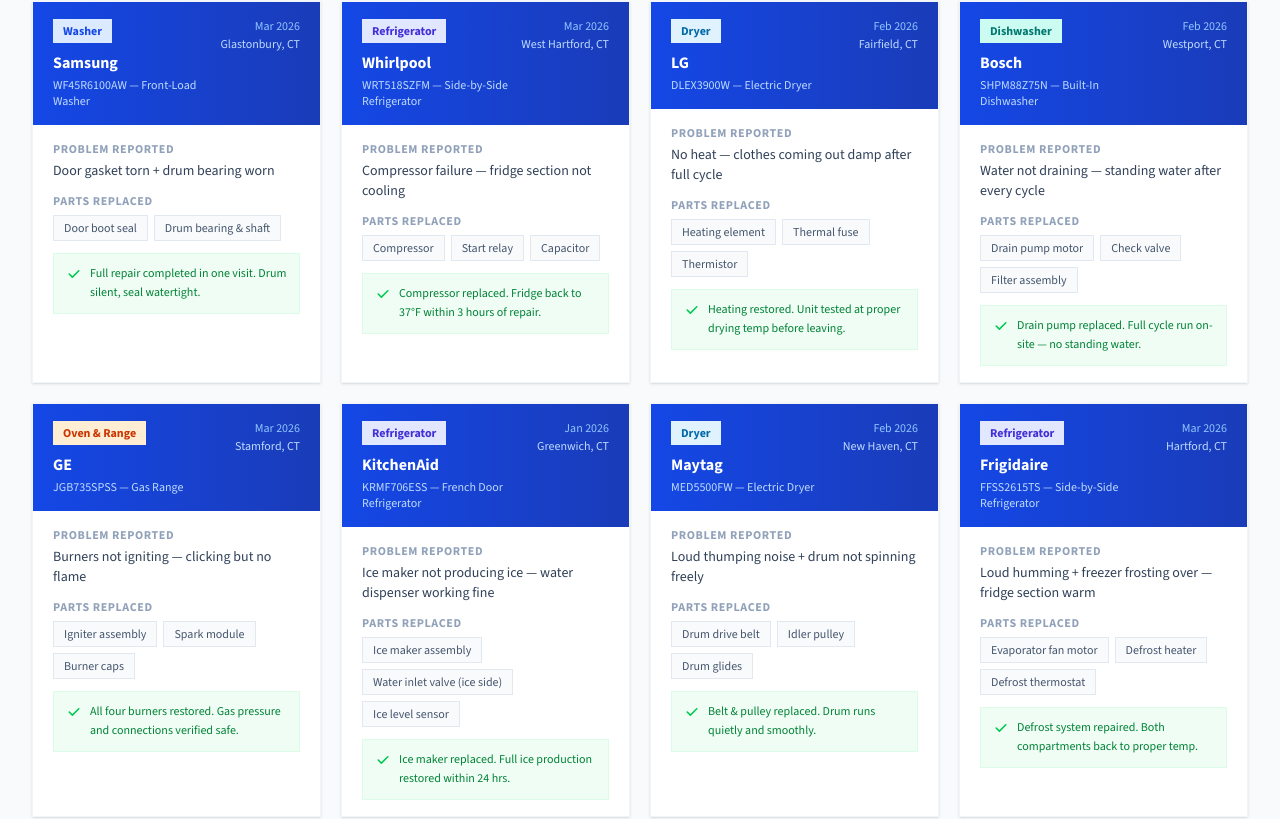
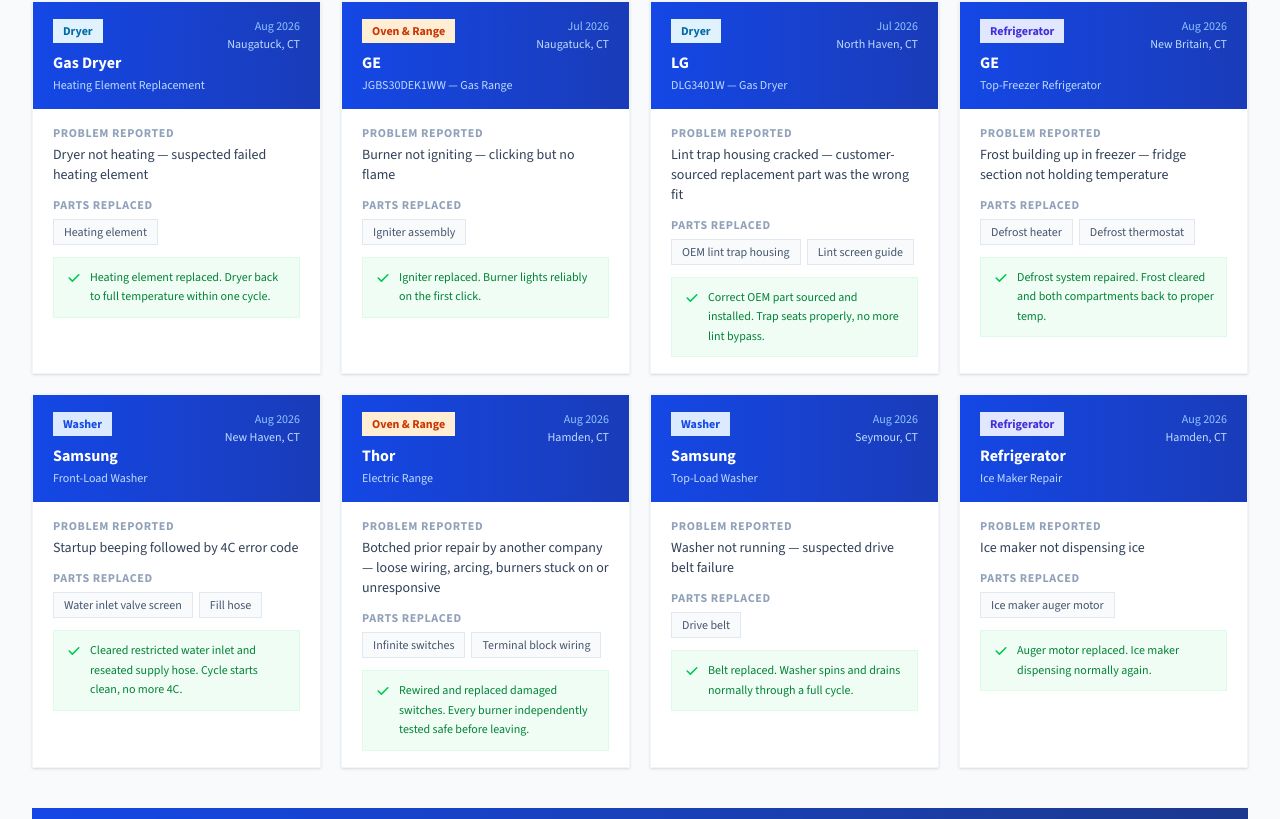
Before and after one commit to elmir-mammadli/my-appliance-repair, a Next.js app: page / in a window 1280 px wide. Shown: the part 7341-8160 px from the top of the page. Built offline with nearby package versions, Linux system fonts and the light colour scheme.

Commit message:
feat: update recent repairs data with new entries and modify confirmation message

```diff
--- a/src/app/api/book/route.ts
+++ b/src/app/api/book/route.ts
@@ -185,7 +185,7 @@
  </td></tr>
 
  <tr><td style="background:#ffb81c;padding:14px 32px;">
- <p style="margin:0;color:#112654;font-size:14px;font-weight:700;">Hi ${data.name} — your booking request is confirmed. We&apos;ll call you within 30 minutes.</p>
+ <p style="margin:0;color:#112654;font-size:14px;font-weight:700;">Hi ${data.name}, your booking request is confirmed. We&apos;ll call you within 30 minutes.</p>
  </td></tr>
 
  <tr><td style="background:#ffffff;padding:28px 32px;">
--- a/src/components/RecentRepairs.tsx
+++ b/src/components/RecentRepairs.tsx
@@ -5,90 +5,90 @@
 
 const repairs = [
   {
+    brand: 'Gas Dryer',
+    model: 'Heating Element Replacement',
+    issue: 'Dryer not heating — suspected failed heating element',
+    parts: ['Heating element'],
+    outcome: 'Heating element replaced. Dryer back to full temperature within one cycle.',
+    location: 'Naugatuck, CT',
+    date: 'Aug 2026',
+    category: 'Dryer',
+    color: 'sky',
+  },
+  {
+    brand: 'GE',
+    model: 'JGBS30DEK1WW — Gas Range',
+    issue: 'Burner not igniting — clicking but no flame',
+    parts: ['Igniter assembly'],
+    outcome: 'Igniter replaced. Burner lights reliably on the first click.',
+    location: 'Naugatuck, CT',
+    date: 'Jul 2026',
+    category: 'Oven & Range',
+    color: 'orange',
+  },
+  {
+    brand: 'LG',
+    model: 'DLG3401W — Gas Dryer',
+    issue: 'Lint trap housing cracked — customer-sourced replacement part was the wrong fit',
+    parts: ['OEM lint trap housing', 'Lint screen guide'],
+    outcome: 'Correct OEM part sourced and installed. Trap seats properly, no more lint bypass.',
+    location: 'North Haven, CT',
+    date: 'Jul 2026',
+    category: 'Dryer',
+    color: 'sky',
+  },
+  {
+    brand: 'GE',
+    model: 'Top-Freezer Refrigerator',
+    issue: 'Frost building up in freezer — fridge section not holding temperature',
+    parts: ['Defrost heater', 'Defrost thermostat'],
+    outcome: 'Defrost system repaired. Frost cleared and both compartments back to proper temp.',
+    location: 'New Britain, CT',
+    date: 'Aug 2026',
+    category: 'Refrigerator',
+    color: 'indigo',
+  },
+  {
     brand: 'Samsung',
-    model: 'WF45R6100AW — Front-Load Washer',
-    issue: 'Door gasket torn + drum bearing worn',
-    parts: ['Door boot seal', 'Drum bearing & shaft'],
-    outcome: 'Full repair completed in one visit. Drum silent, seal watertight.',
-    location: 'Glastonbury, CT',
-    date: 'Mar 2026',
+    model: 'Front-Load Washer',
+    issue: 'Startup beeping followed by 4C error code',
+    parts: ['Water inlet valve screen', 'Fill hose'],
+    outcome: 'Cleared restricted water inlet and reseated supply hose. Cycle starts clean, no more 4C.',
+    location: 'New Haven, CT',
+    date: 'Aug 2026',
     category: 'Washer',
     color: 'blue',
   },
   {
-    brand: 'Whirlpool',
-    model: 'WRT518SZFM — Side-by-Side Refrigerator',
-    issue: 'Compressor failure — fridge section not cooling',
-    parts: ['Compressor', 'Start relay', 'Capacitor'],
-    outcome: 'Compressor replaced. Fridge back to 37°F within 3 hours of repair.',
-    location: 'West Hartford, CT',
-    date: 'Mar 2026',
-    category: 'Refrigerator',
-    color: 'indigo',
-  },
-  {
-    brand: 'LG',
-    model: 'DLEX3900W — Electric Dryer',
-    issue: 'No heat — clothes coming out damp after full cycle',
-    parts: ['Heating element', 'Thermal fuse', 'Thermistor'],
-    outcome: 'Heating restored. Unit tested at proper drying temp before leaving.',
-    location: 'Fairfield, CT',
-    date: 'Feb 2026',
-    category: 'Dryer',
-    color: 'blue',
-  },
-  {
-    brand: 'Bosch',
-    model: 'SHPM88Z75N — Built-In Dishwasher',
-    issue: 'Water not draining — standing water after every cycle',
-    parts: ['Drain pump motor', 'Check valve', 'Filter assembly'],
-    outcome: 'Drain pump replaced. Full cycle run on-site — no standing water.',
-    location: 'Westport, CT',
-    date: 'Feb 2026',
-    category: 'Dishwasher',
-    color: 'teal',
-  },
-  {
-    brand: 'GE',
-    model: 'JGB735SPSS — Gas Range',
-    issue: 'Burners not igniting — clicking but no flame',
-    parts: ['Igniter assembly', 'Spark module', 'Burner caps'],
-    outcome: 'All four burners restored. Gas pressure and connections verified safe.',
-    location: 'Stamford, CT',
-    date: 'Mar 2026',
+    brand: 'Thor',
+    model: 'Electric Range',
+    issue: 'Botched prior repair by another company — loose wiring, arcing, burners stuck on or unresponsive',
+    parts: ['Infinite switches', 'Terminal block wiring'],
+    outcome: 'Rewired and replaced damaged switches. Every burner independently tested safe before leaving.',
+    location: 'Hamden, CT',
+    date: 'Aug 2026',
     category: 'Oven & Range',
     color: 'orange',
   },
   {
-    brand: 'KitchenAid',
-    model: 'KRMF706ESS — French Door Refrigerator',
-    issue: 'Ice maker not producing ice — water dispenser working fine',
-    parts: ['Ice maker assembly', 'Water inlet valve (ice side)', 'Ice level sensor'],
-    outcome: 'Ice maker replaced. Full ice production restored within 24 hrs.',
-    location: 'Greenwich, CT',
-    date: 'Jan 2026',
-    category: 'Refrigerator',
-    color: 'indigo',
-  },
-  {
-    brand: 'Maytag',
-    model: 'MED5500FW — Electric Dryer',
-    issue: 'Loud thumping noise + drum not spinning freely',
-    parts: ['Drum drive belt', 'Idler pulley', 'Drum glides'],
-    outcome: 'Belt & pulley replaced. Drum runs quietly and smoothly.',
-    location: 'New Haven, CT',
-    date: 'Feb 2026',
-    category: 'Dryer',
+    brand: 'Samsung',
+    model: 'Top-Load Washer',
+    issue: 'Washer not running — suspected drive belt failure',
+    parts: ['Drive belt'],
+    outcome: 'Belt replaced. Washer spins and drains normally through a full cycle.',
+    location: 'Seymour, CT',
+    date: 'Aug 2026',
+    category: 'Washer',
     color: 'blue',
   },
   {
-    brand: 'Frigidaire',
-    model: 'FFSS2615TS — Side-by-Side Refrigerator',
-    issue: 'Loud humming + freezer frosting over — fridge section warm',
-    parts: ['Evaporator fan motor', 'Defrost heater', 'Defrost thermostat'],
-    outcome: 'Defrost system repaired. Both compartments back to proper temp.',
-    location: 'Hartford, CT',
-    date: 'Mar 2026',
+    brand: 'Refrigerator',
+    model: 'Ice Maker Repair',
+    issue: 'Ice maker not dispensing ice',
+    parts: ['Ice maker auger motor'],
+    outcome: 'Auger motor replaced. Ice maker dispensing normally again.',
+    location: 'Hamden, CT',
+    date: 'Aug 2026',
     category: 'Refrigerator',
     color: 'indigo',
   },
```
